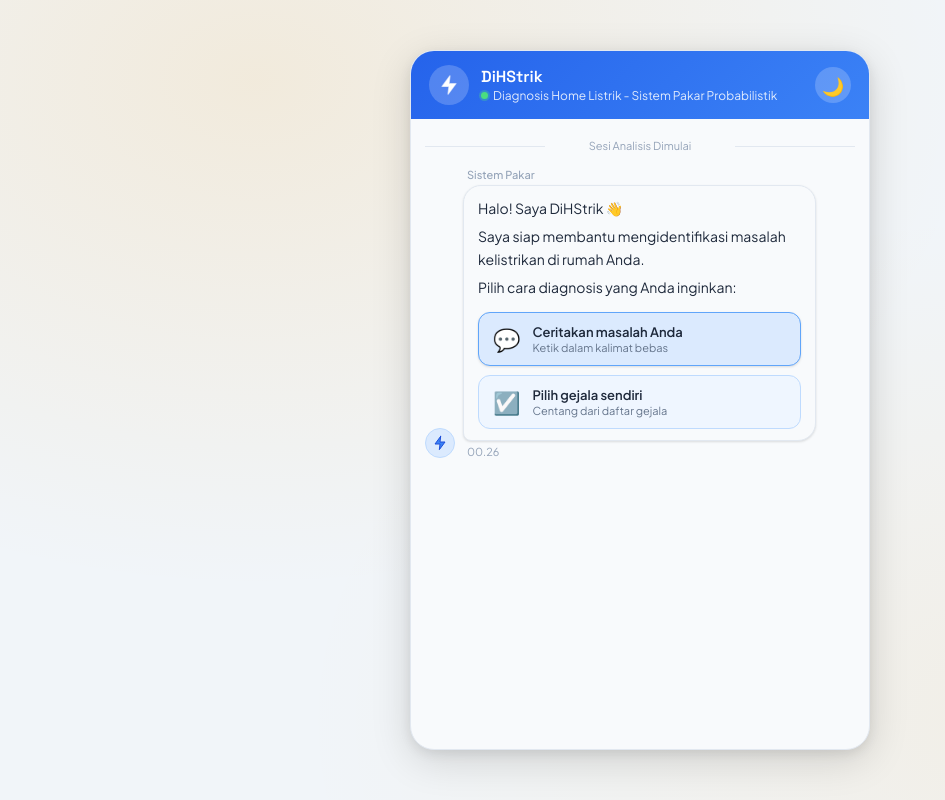
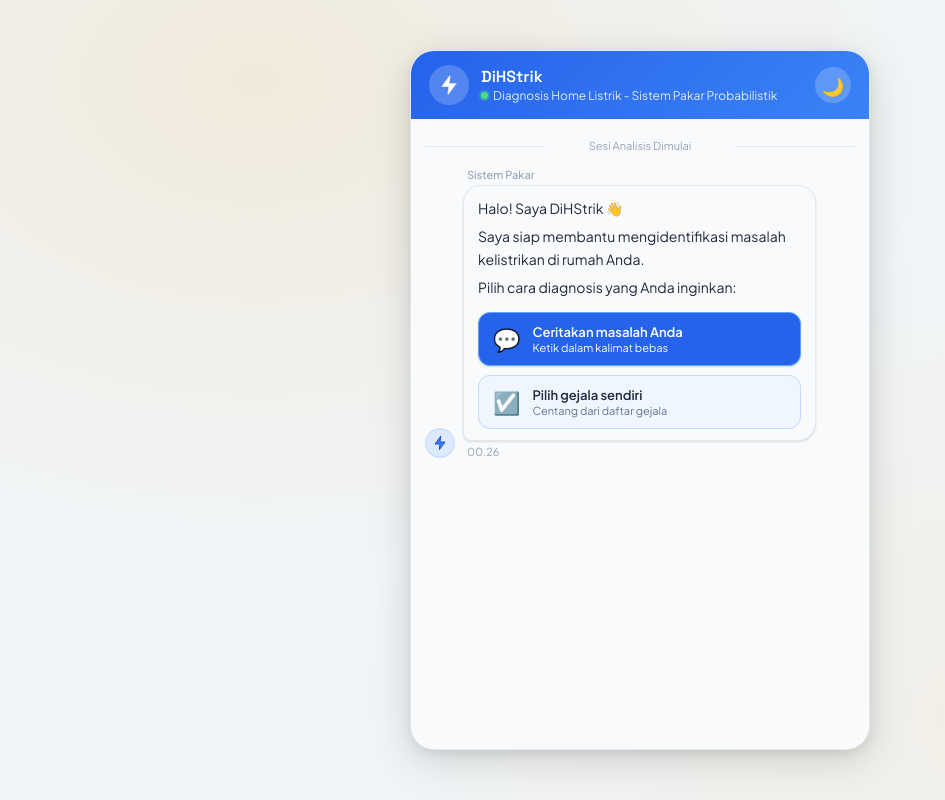
Before and after one commit to hasbyas1/DiHStrik, a React (Create React App) app: page / in a window 1280 px wide. In both pictures the pointer is over the button 639 px from the left and 339 px from the top of the page. Shown: the whole page, without its empty margins (0-945 px from the left). Built offline with nearby package versions, Linux system fonts and the light colour scheme.

Commit message:
Perbaikan hover button

```diff
--- a/src/components/ChatBot.css
+++ b/src/components/ChatBot.css
@@ -453,15 +453,30 @@
 
 .mode-btn-nlp {
   border-color: var(--amber-300);
-  background: var(--amber-50);
+  background: var(--blue-50);
 }
-.mode-btn-nlp:hover { border-color: var(--amber-400); background: var(--amber-100); }
-
+.mode-btn-nlp:hover {
+  border-color: var(--amber-400);
+  background: #2563EB;
+  color: #fff;
+}
+.mode-btn-nlp:hover .mode-btn-text strong,
+.mode-btn-nlp:hover .mode-btn-text small {
+  color: #fff;
+}
 .mode-btn-manual {
   border-color: #BFDBFE;
   background: var(--blue-50);
 }
-.mode-btn-manual:hover { border-color: #93C5FD; background: #EFF6FF; }
+.mode-btn-manual:hover {
+  border-color: #93C5FD;
+  background: #2563EB;
+  color: #fff;
+}
+.mode-btn-manual:hover .mode-btn-text strong,
+.mode-btn-manual:hover .mode-btn-text small {
+  color: #fff;
+}
 
 /* ─── Detected Symptoms (NLP tags) ─── */
 .detected-symptoms-wrap {
```
Also changed, not shown: 1 other file (tests, documents, lock files or other folders).
